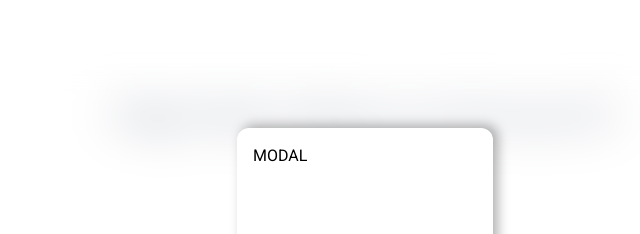
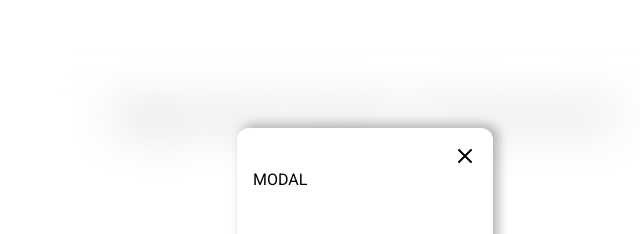
Before and after one commit to MagicMash/magic-mash-component-library, a Next.js app: page / in a window 1280 px wide. Both pictures are taken after a click on the button "Toggle Modal". Shown: the top 234 px of the page, without its empty margins (275-915 px from the left). Built offline with nearby package versions, Linux system fonts and the light colour scheme.

Commit message:
wrapper function

```diff
--- a/pages/index.tsx
+++ b/pages/index.tsx
@@ -2,6 +2,7 @@ import type { NextPage } from "next";
 import Button from "../src/components/button/button";
 import useModal from "../src/hooks/useModal";
 import { modalComponents } from "../src/ts/componentsProps";
+import Image from "next/image";
 
 const Home: NextPage = () => {
 
--- a/src/components/modal/modal.tsx
+++ b/src/components/modal/modal.tsx
@@ -1,6 +1,7 @@
 import React, { ReactNode } from 'react'
 import Backdrop from './backdrop'
 import { processTWClasses } from '../../utils/twStringsProcessor'
+import Image from 'next/image'
 
 interface props {
     children?: ReactNode,
@@ -17,6 +18,11 @@ const Modal = (props: props) => {
         <>
        {props.isOpen ? <>
         <div className={props.classes ? processTWClasses(baseClasses, props.classes) : baseClasses } >
+            <div className='relative flex flex-row justify-end cursor-pointer ' onClick={props.toggleModal} >
+            <svg xmlns="http://www.w3.org/2000/svg" className="h-6 w-6" fill="none" viewBox="0 0 24 24" stroke="currentColor">
+                <path strokeLinecap="round" strokeLinejoin="round" strokeWidth={2} d="M6 18L18 6M6 6l12 12" />
+            </svg>
+            </div>
             {props.children}
         </div>
         <Backdrop toggleModal={props.toggleModal} />
--- a/src/hooks/useModal.tsx
+++ b/src/hooks/useModal.tsx
@@ -2,8 +2,8 @@ import { useState, ReactNode } from "react";
 import Modal from "../components/modal/modal";
 import { modalComponents } from "../ts/componentsProps";
 
-const useModal = () : [boolean, () => void, modalComponents] => {
-  const [isOpen, setIsOpen] = useState(false);
+const useModal = (initial = false) : [boolean, () => void, modalComponents] => {
+  const [isOpen, setIsOpen] = useState(initial);
   const toggleModal = () => {
     setIsOpen((prevState) => {
       return !prevState;
```
Also changed, not shown: public/icons/x.svg, 1 other file (tests, documents, lock files or other folders).
